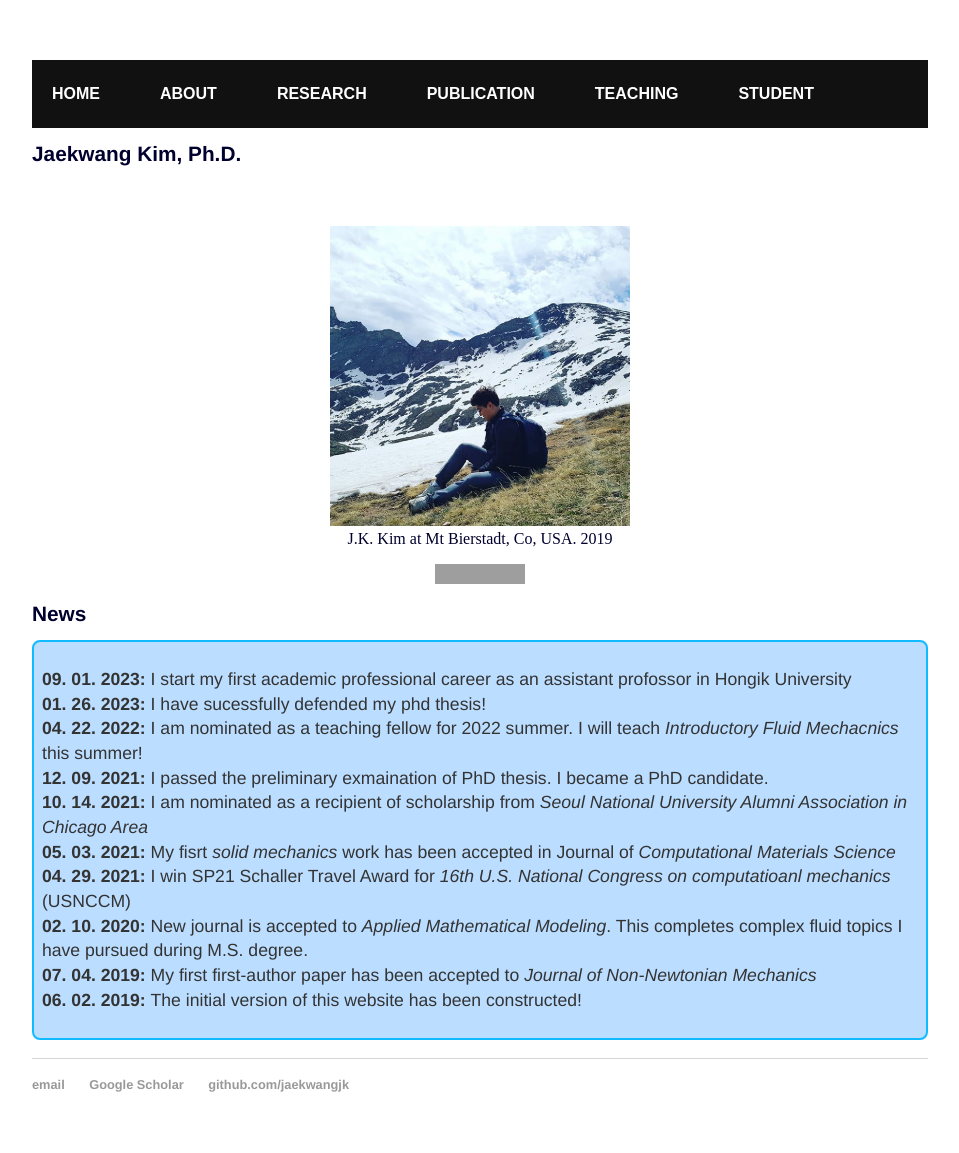
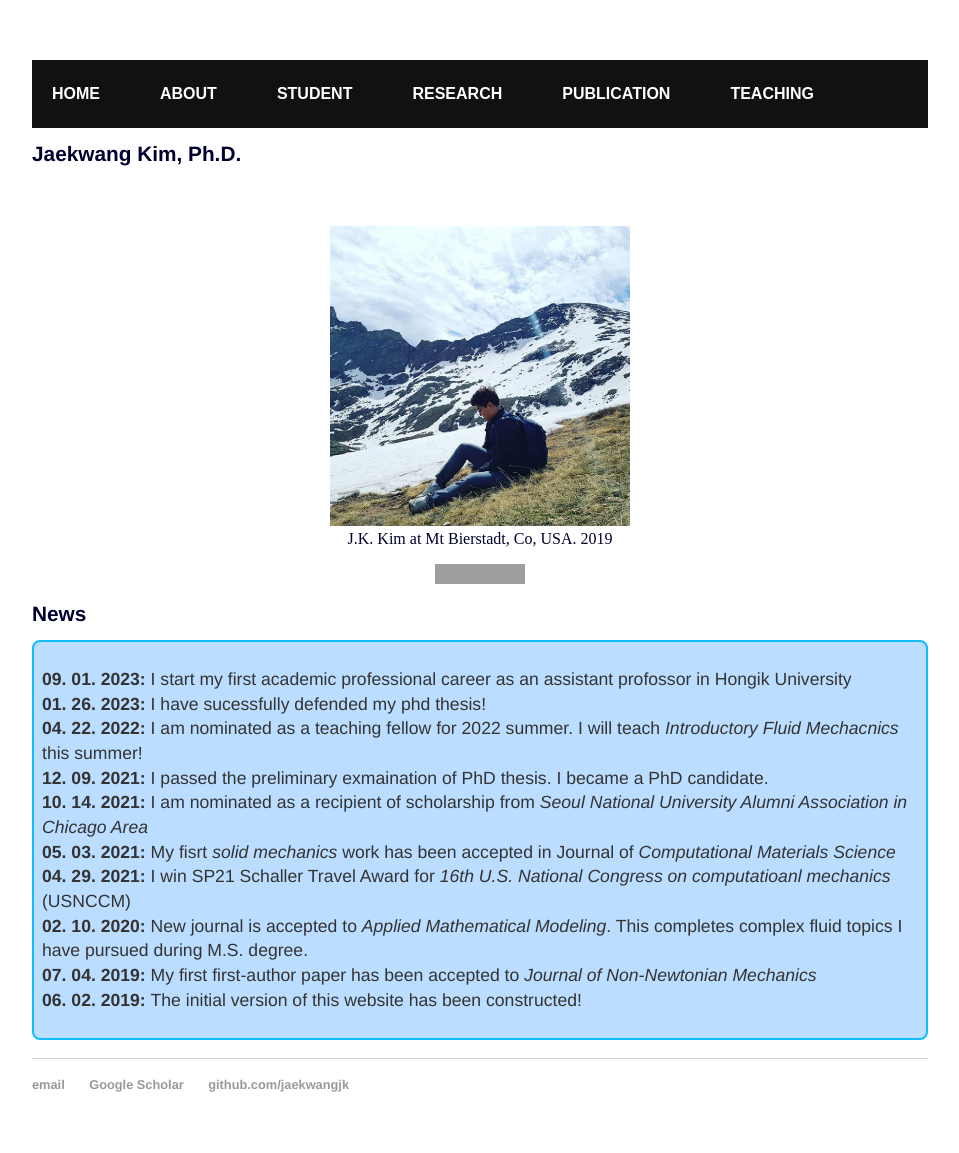
Before and after one commit to jaekwangjk/jaekwangjk.github.io, a Jekyll site: the page built from index.html, in a window 1280 px wide. Shown: the whole page, without its empty margins (160-1119 px from the left). Built offline with Jekyll 4.4.1, drawn with Linux system fonts in a browser that asks for light colours; grey boxes are pictures that could not be loaded.

Commit message:
Update default.html

```diff
--- a/_layouts/default.html
+++ b/_layouts/default.html
@@ -11,10 +11,10 @@
 	    		<ul>
 	        		<li><a class="three" href="/">Home</a></li>
 		        	<li><a class="three" href="/about.html">About</a></li>
+				<li><a class="three" href="/student.html">Student </a></li>
 				<li><a class="three" href="/research.html">Research</a></li>
 				<li><a class="three" href="/publication.html">Publication</a></li>
 				<li><a class="three" href="/teaching.html">Teaching </a></li>
-	        		<li><a class="three" href="/student.html">Student </a></li>
 	    		</ul>
 			</nav>
 		<div class="container">
```
